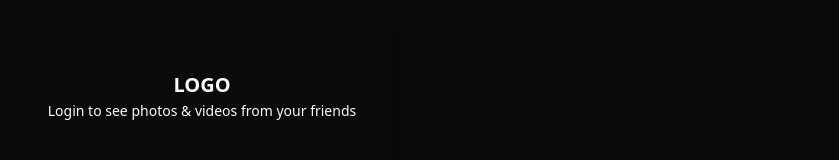
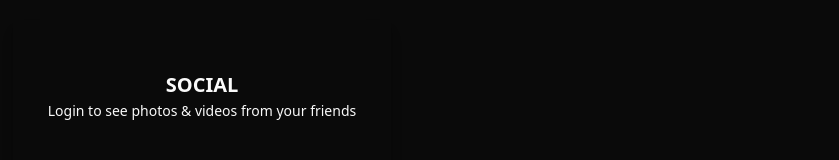
Before and after one commit to omwanere/Social, a React (Vite) app in the folder Frontend/: page /login in a window 1280 px wide. Shown: the part 163-323 px from the top of the page, without its empty margins (441-1280 px from the left). Built offline with nearby package versions, Linux system fonts and the light colour scheme.

Commit message:
Corrections

```diff
--- a/Frontend/src/components/Login.jsx
+++ b/Frontend/src/components/Login.jsx
@@ -67,7 +67,7 @@
         className="shadow-lg flex flex-col gap-5 p-8"
       >
         <div className="my-4">
-          <h1 className="text-center font-bold text-xl">LOGO</h1>
+          <h1 className="text-center font-bold text-xl">SOCIAL</h1>
           <p className="text-sm text-center">
             Login to see photos & videos from your friends
           </p>
--- a/Frontend/src/components/Signup.jsx
+++ b/Frontend/src/components/Signup.jsx
@@ -66,7 +66,7 @@
         className="shadow-lg flex flex-col gap-5 p-8"
       >
         <div className="my-4">
-          <h1 className="text-center font-bold text-xl">LOGO</h1>
+          <h1 className="text-center font-bold text-xl">SOCIAL</h1>
           <p className="text-sm text-center">
             Signup to see photos & videos from your friends
           </p>
```
